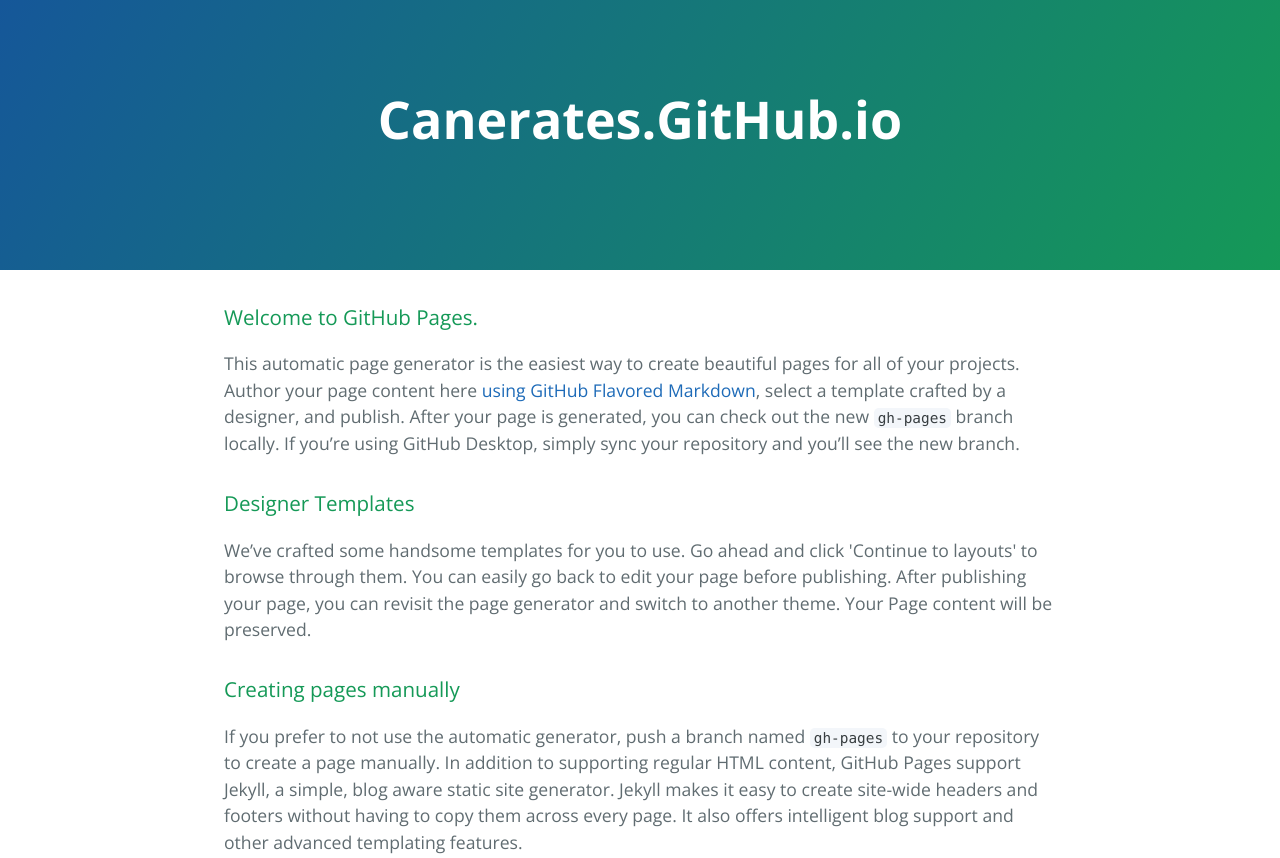
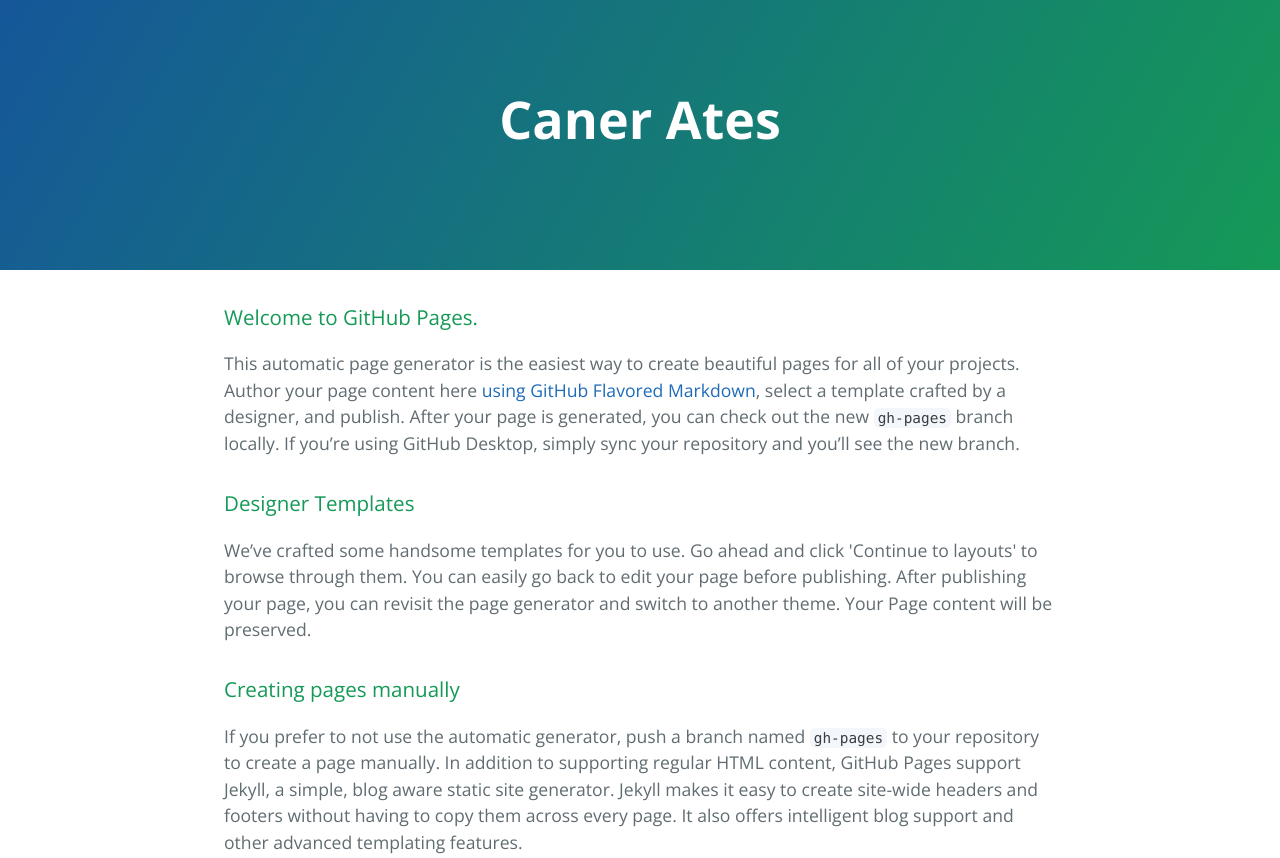
Before and after one commit to canerates/canerates.github.io, a plain HTML site: page index.html in a window 1280 px wide. Shown: the top 858 px of the page. Drawn offline with nearby package versions, Linux system fonts and the light colour scheme.

Commit message:
Update index.html

```diff
--- a/index.html
+++ b/index.html
@@ -11,7 +11,7 @@
   </head>
   <body>
     <section class="page-header">
-      <h1 class="project-name">Canerates.GitHub.io</h1>
+      <h1 class="project-name">Caner Ates</h1>
       <h2 class="project-tagline"></h2>
     </section>
 
```
